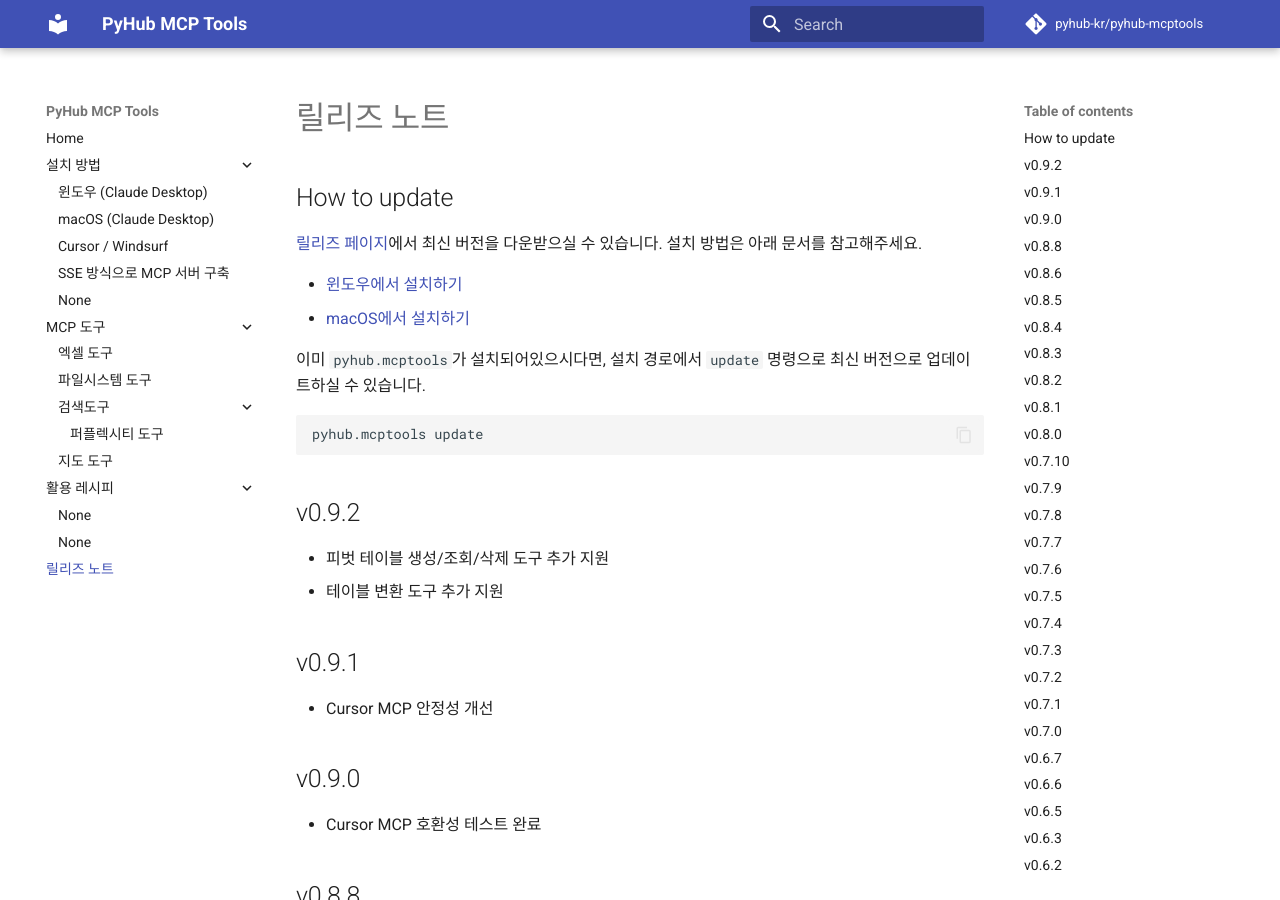
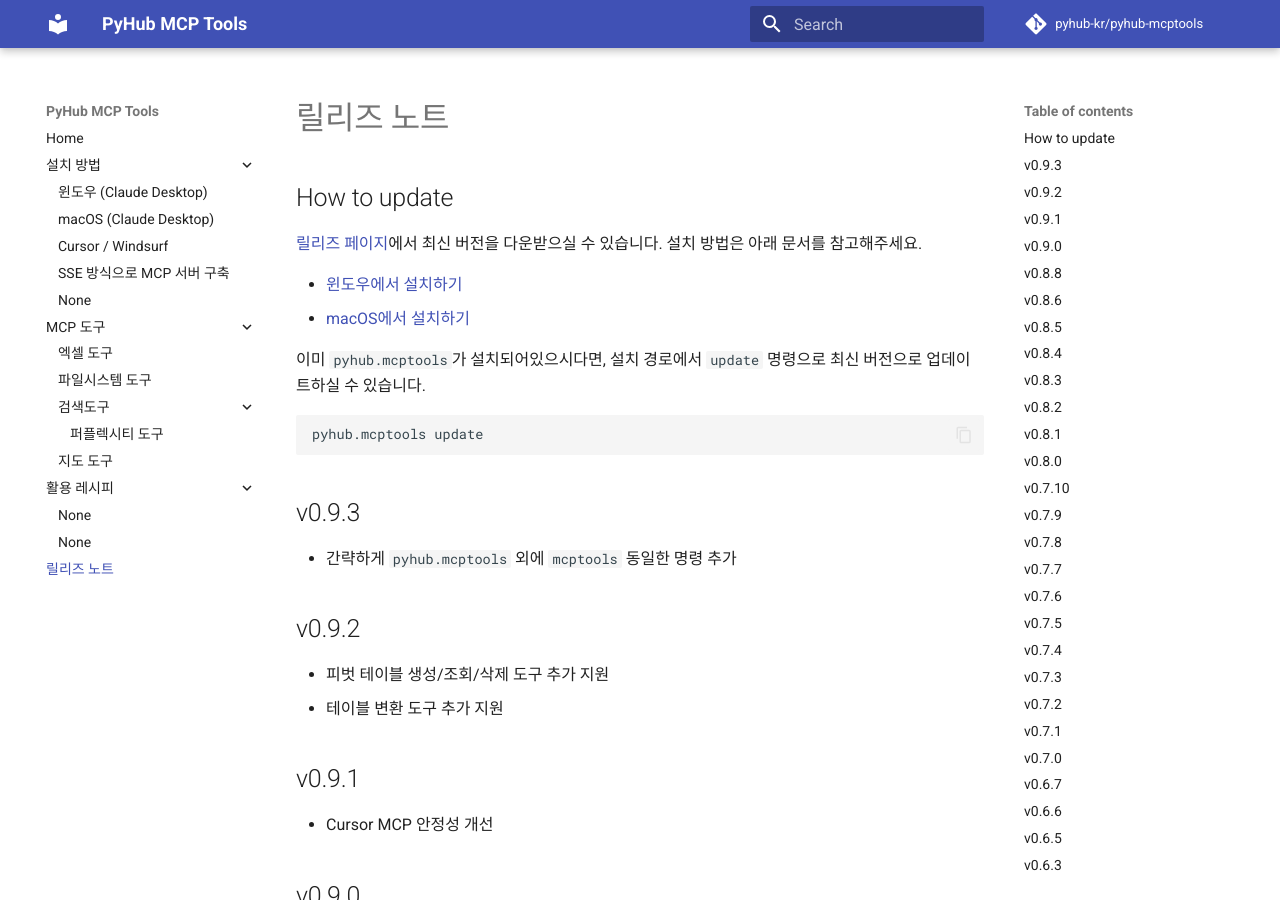
Before and after one commit to pyhub-kr/pyhub-mcptools, an MkDocs documentation site: the page built from docs/release-notes.md, in a window 1280 px wide and 900 px high. Built offline with MkDocs 1.6.1 and Material for MkDocs 9.7.7, drawn with Linux system fonts in a browser that asks for light colours; comment, search, counter and statistics services are not loaded.

Commit message:
mcptools 명령 추가

````diff
--- a/docs/release-notes.md
+++ b/docs/release-notes.md
@@ -12,6 +12,10 @@
 ```
 pyhub.mcptools update
 ```
+
+## v0.9.3
+
++ 간략하게 `pyhub.mcptools` 외에 `mcptools` 동일한 명령 추가
 
 ## v0.9.2
 
--- a/pyproject.toml
+++ b/pyproject.toml
@@ -74,6 +74,8 @@
 "Source Code" = "https://github.com/pyhub-kr/pyhub-mcptools"
 
 [project.scripts]
+"mcp" = "pyhub.mcptools.__main__:app"
+"mcptools" = "pyhub.mcptools.__main__:app"
 "pyhub.mcptools" = "pyhub.mcptools.__main__:app"
 "pyhub.mcptools.browser" = "pyhub.mcptools.browser.__main__:app"
 "pyhub.mcptools.excel" = "pyhub.mcptools.excel.__main__:app"
````
